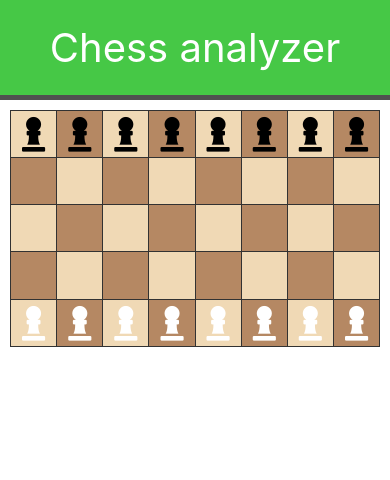
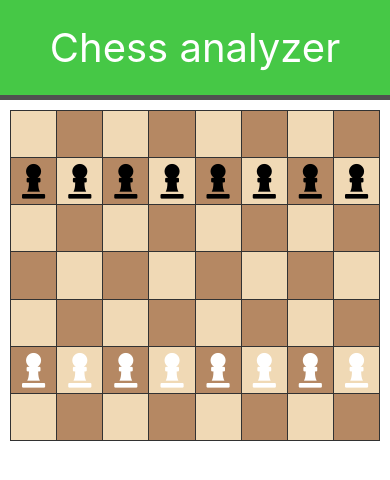
Before and after one commit to Torsteinws/chess-analyzer-app, a React Native app: screen / in a window 390 px wide. Shown: the top 480 px of the page. Built offline with nearby package versions, Linux system fonts and the light colour scheme.

Commit message:
WIP: Big rewrite. The pawns are now starting to move properly

```diff
--- a/components/ChessBoard.js
+++ b/components/ChessBoard.js
@@ -15,17 +15,8 @@ import Icon from "react-native-vector-icons/FontAwesome5"
 const ChessBoard = (props)  => {
 
     let [piecePlacement, setPiecePlacement] = useState([...defaultPiecePlacement()])
-    let [selectedSquares, setSelectedSquares] = useState(() => [...defaultSelectedSquares()])
-    let [selected, setSelected] = useState(null)
-    // finds if there are any selected items. Currently not in use. Will be used in the future
-    const checkIfAnySelected = () => {
-        let anySelected = selectedSquares.some( (row, i) => {
-            anySelectedInRow = !row.every( value => value == false)
-            if(anySelectedInRow) {
-                return true
-            }
-        })
-    }
+    let [selected, setSelected] = useState({row: null, col: null})
+    let [moveSet, setMoveSet] = useState([{row: null, col: null}])
 
     const moveFromTo = (x1, y1, x2, y2 ) => {
         let newVal = [...piecePlacement];
@@ -35,37 +26,32 @@ const ChessBoard = (props)  => {
         setPiecePlacement(newVal)
     }
 
-    const isInMoveSet = (piece, row1, col1, row2, col2) => {
-        moveSet = piece.getMoveSet(row1, col1)
-        console.log(moveSet)
-        if(moveSet.length > 0){
-            return moveSet.includes([row2, col2])
+    const displayMoves = (piece, row, col) => {
+        let moveSet = piece.getMoveSet(row, col, piecePlacement)
+        if(moveSet){
+            setMoveSet([...moveSet])
         }
         else{
-            return false
+            setMoveSet([{row: null, col: null}])
         }
     }
 
+    const onPieceSelect = (row, col) => {
+        let piece = piecePlacement[row][col];
+        displayMoves(piece, row, col)
+        setSelected({row: row, col: col})
+    }
 
-    const squarePressed = (rowIndex, colIndex) => {
+    const onPieceMove = (targetRow, targetCol) => {
+        let newPlacement = [...piecePlacement]
+        let piece = newPlacement[selected.row][selected.col]
+        newPlacement[targetRow][targetCol] = piece
+        newPlacement[selected.row][selected.col] = null
+        piece.hasMoved = true
 
-
-        if(selected){
-
-            move(rowIndex, colIndex)
-        }
-        else {
-
-            let piece = piecePlacement[rowIndex][colIndex]
-            if(piece == null) return
-
-            let newValues = [...defaultSelectedSquares()]
-            newValues[rowIndex][colIndex] = true
-            setSelectedSquares(newValues)
-            setSelected({
-                row: rowIndex,
-                col: colIndex})
-        }
+        setPiecePlacement(newPlacement)
+        setSelected({row: null, col:null})
+        setMoveSet([{row: null, col: null}])
     }
 
     return (
@@ -73,8 +59,11 @@ const ChessBoard = (props)  => {
             <View style={[ gridSizes.container, gridBorders.container]}>
                 <Board
                     squares={piecePlacement}
-                    selectedSquares={selectedSquares}
-                    squarePressed={(row, col) => squarePressed(row, col)}/>
+                    onPieceSelect={(row, col) => onPieceSelect(row, col)}
+                    onPieceMove={(row, col) => onPieceMove(row, col)}
+                    selectedSquare={selected}
+                    possibleMoves={moveSet}
+                />
             </View>
         </View>
     );
@@ -83,24 +72,51 @@ const ChessBoard = (props)  => {
 
 
 
-const Board = ({squares, selectedSquares, squarePressed}) => {
-
+const Board = ({squares, onPieceSelect, onPieceMove, selectedSquare, possibleMoves}) => {
     return squares.map( (row, rowIndex) => (
         <View style={[gridSizes.row, gridBorders.row]}>
-             {row.map( (value, colIndex) => (
-                 <Square
-                    rowIndex={rowIndex}
-                    colIndex={colIndex}
-                    piece={value == null ? null : value.icon }
-                    isSelected={selectedSquares[rowIndex][colIndex]}
-                    squarePressed={(row, col) => squarePressed(row, col)}
-                 />
-            ))}
+             {row.map( (item, colIndex) => {
+
+                let piece = item == null ? null : item.icon
+
+                 let isSelected = false
+                 if(rowIndex === selectedSquare.row && colIndex === selectedSquare.col){
+                     isSelected = true
+                 }
+
+                 let isTarget = false
+
+                 if(possibleMoves.some( move => move.row === rowIndex && move.col === colIndex)){
+                     isTarget = true
+                 }
+
+                 return (
+                    <Square
+                        rowIndex={rowIndex}
+                        colIndex={colIndex}
+                        piece={piece}
+                        isSelected={isSelected}
+                        isTarget={isTarget}
+                        onPieceSelect={(row, col) => onPieceSelect(row, col)}
+                        onPieceMove={(row, col) => onPieceMove(row, col)}
+                    />
+                )}
+            )}
         </View>
     ))
 }
 
-const Square = ({rowIndex, colIndex, piece, squarePressed, isSelected}) => {
+const Square = ({rowIndex, colIndex, piece, onPieceSelect, isSelected, isTarget, onPieceMove}) => {
+
+    const onPress = () => {
+        if(isTarget){
+            onPieceMove(rowIndex, colIndex)
+        }
+        else if(piece){
+            onPieceSelect(rowIndex, colIndex)
+        }
+    }
+
 
     const isEven = (colIndex + rowIndex)% 2 == 0;
     let backgroundStyle
@@ -111,6 +127,10 @@ const Square = ({rowIndex, colIndex, piece, squarePressed, isSelected}) => {
         backgroundStyle = isEven ? backgroundColor.even : backgroundColor.odd
     }
 
+    let target;
+    if(isTarget){
+        target = <View style={square.target}></View>
+    }
     return (
         <TouchableOpacity
             style={[
@@ -118,15 +138,43 @@ const Square = ({rowIndex, colIndex, piece, squarePressed, isSelected}) => {
                 gridBorders.square,
                 backgroundStyle
             ]}
-            onPress={() => squarePressed(rowIndex, colIndex)}
+            onPress={() => onPress()}
         >
-            <View>
-                {piece}
+            <View style={square.container}>
+                {target}
+                <View style={square.pieceContainer}>
+                    {piece}
+                </View>
             </View>
         </TouchableOpacity>
 
     )
 }
+
+const square = StyleSheet.create({
+    container: {
+        flex: 1,
+        flexDirection: "column",
+        justifyContent: "center",
+        alignItems: "center",
+        width: "100%",
+        height: "100%"
+    },
+    pieceContainer: {
+
+    },
+
+    target: {
+        backgroundColor: "rgb(80,80,80)",
+        opacity: 0.3,
+        width: "60%",
+        height: "60%",
+        borderRadius: 1000,
+        borderColor: "red",
+        position: "absolute",
+    }
+})
+
 
 const backgroundColor = StyleSheet.create({
     even: {
@@ -181,45 +229,7 @@ const gridBorders = StyleSheet.create({
     }
 })
 
-// This is no longer in use.
-// The function might be useful in the future, so I'll leave it be for now
-const CalculateSquareSize = () => {
-    const screenWidth = Math.round(Dimensions.get("window").width)
-    const screenHeight = Math.round(Dimensions.get("window").height)
-    const squareWidthMax = Math.round(screenWidth / 8)
-    const squareHeightMax = Math.round(screenHeight /8)
 
-    const size = squareWidthMax < squareHeightMax ? squareWidthMax : squareHeightMax
-    const runTimeStyle = StyleSheet.create({
-        boardContainer: {
-            // width: size*8,
-            // height: size*8,
-        },
-        row: {
-            // height: size,
-        },
-        square:{
-            // maxWidth: size,
-            // maxHeight: size,
-        }
-    })
-
-    return runTimeStyle
-}
-
-const pieceStyle = StyleSheet.create({
-    rotate: {
-        transform: [{rotateX: "180deg"}]
-    }
-})
-
-// const Pawn = ({color}) => {
-//     return (
-//         <>
-//             <Icon name="chess-pawn" color={color} size={37}/>
-//         </>
-//     )
-// }
 
 const Rook = ({color}) => {
     return (
@@ -263,66 +273,13 @@ const King = ({color}) => {
 
 const defaultPiecePlacement =  () => {
     return [
-        // [
-        //     <Rook   color="black"/>,
-        //     <Knight color="black"/>,
-        //     <Bishop color="black"/>,
-        //     <Queen  color="black"/>,
-        //     <King   color="black"/>,
-        //     <Bishop color="black"/>,
-        //     <Knight color="black"/>,
-        //     <Rook   color="black"/>
-        // ],
-        // [
-        //     <Pawn color="black"/>,
-        //     <Pawn color="black"/>,
-        //     <Pawn color="black"/>,
-        //     <Pawn color="black"/>,
-        //     <Pawn color="black"/>,
-        //     <Pawn color="black"/>,
-        //     <Pawn color="black"/>,
-        //     <Pawn color="black"/>
-        // ],
+        [ null, null, null, null, null, null, null, null],
         [ new Pawn("black"), new Pawn("black"), new Pawn("black"), new Pawn("black"), new Pawn("black"), new Pawn("black"), new Pawn("black"), new Pawn("black")],
         [ null, null, null, null, null, null, null, null],
         [ null, null, null, null, null, null, null, null],
         [ null, null, null, null, null, null, null, null],
         [ new Pawn("white"), new Pawn("white"), new Pawn("white"), new Pawn("white"), new Pawn("white"), new Pawn("white"), new Pawn("white"), new Pawn("white")],
-        // [
-        //     <Pawn color="white"/>,
-        //     <Pawn color="white"/>,
-        //     <Pawn color="white"/>,
-        //     <Pawn color="white"/>,
-        //     <Pawn color="white"/>,
-        //     <Pawn color="white"/>,
-        //     <Pawn color="white"/>,
-        //     <Pawn color="white"/>
-        // ],
-        // [
-        //     <Rook   color="white"/>,
-        //     <Knight color="white"/>,
-        //     <Bishop color="white"/>,
-        //     <Queen  color="white"/>,
-        //     <King   color="white"/>,
-        //     <Bishop color="white"/>,
-        //     <Knight color="white"/>,
-        //     <Rook   color="white"/>
-        // ]
-    ]
-}
-
-
-
-const defaultSelectedSquares = () => {
-    return [
-        [ false, false, false, false, false, false, false, false],
-        [ false, false, false, false, false, false, false, false],
-        [ false, false, false, false, false, false, false, false],
-        [ false, false, false, false, false, false, false, false],
-        [ false, false, false, false, false, false, false, false],
-        [ false, false, false, false, false, false, false, false],
-        [ false, false, false, false, false, false, false, false],
-        [ false, false, false, false, false, false, false, false]
+        [ null, null, null, null, null, null, null, null]
     ]
 }
 
@@ -332,6 +289,7 @@ class Pawn {
         this.color = color
         this.icon = <Icon name="chess-pawn" color={color} size={37}/>
         this.hasMoved = false
+        this.isSelected = false
 
         if(color === "white"){
             this.isBottom = true
@@ -341,32 +299,80 @@ class Pawn {
         }
     }
 
-    getMoveSet(row, col){
-        let moveSet = []
-        if(this.isBottom){
-            moveSet.push([row + 1, col])
-            if(!this.hasMoved) {
-                moveSet.push([row + 2, col])
+    getMoveSet(row, col, board){
+
+        let baseMoves = this.getBaseMoves(row, col, board)
+        let attackMoves = this.getAttackMoves(row, col, board)
+
+        // Todo:
+        //  1. En passant
+        //  2. Quening
+
+        return [...baseMoves, ...attackMoves]
+    }
+
+    getBaseMoves(row, col, board){
+        let direction = this.isBottom ? -1 : 1
+        let square1 = {row: row + 1*direction, col: col}
+        if (this.hitTest(square1, board) == squareStatus.empty){
+            let moves = [square1]
+            if(!this.hasMoved){
+                let square2 = {row: row + 2*direction, col: col}
+                if(this.hitTest(square2, board) == squareStatus.empty){
+                    moves = [...moves, square2]
+                }
+            }
+            return moves
+        }
+        else{
+            return [{row: null, col: null}]
+        }
+    }
+
+    getAttackMoves(row, col, board){
+        let rowDirection = this.isBottom ? -1 : 1
+        let moves = []
+        for(let colDirection = -1; colDirection < 2; colDirection += 2){
+            let square = {row: row + 1*rowDirection, col: col + 1*colDirection}
+            if(this.hitTest(square, board) == squareStatus.foe){
+                moves = [...moves, square]
+            }
+        }
+        if(moves.length > 0){
+            return moves
+        }
+        else{
+            return [{row: null, col: null}]
+        }
+    }
+
+    hitTest(square, board){
+
+        // if out of bounds
+        if(square.row < 0 || square.col < 0 || square.row > 7 || square.row > 7){
+            return squareStatus.offBoard
+        }
+
+        let piece = board[square.row][square.col]
+        if(piece){
+            if(piece.isBottom == this.isBottom){
+                return squareStatus.friend
+            }
+            else {
+                return squareStatus.foe
             }
         }
         else{
-            moveSet.push([row - 1, col])
-            if(!this.hasMoved){
-                moveSet.push([row -2, col])
-            }
-        }
-        return moveSet
-    }
-
-    canMove(x1, y1, x2, y2){
-        // let isBaseMove = row2-row1 == 1 && col1 ==
-        if(!this.hasMoved && row2 - row1 == 2 && col1 == col2){
-            return true
-        }
-        else if(this.hasMoved){
-
+            return squareStatus.empty
         }
     }
 }
 
+const squareStatus = {
+    friend: "friend",
+    foe: "foe",
+    empty: "empty",
+    offBoard: "offBoard"
+}
+
 export default ChessBoard;
```
